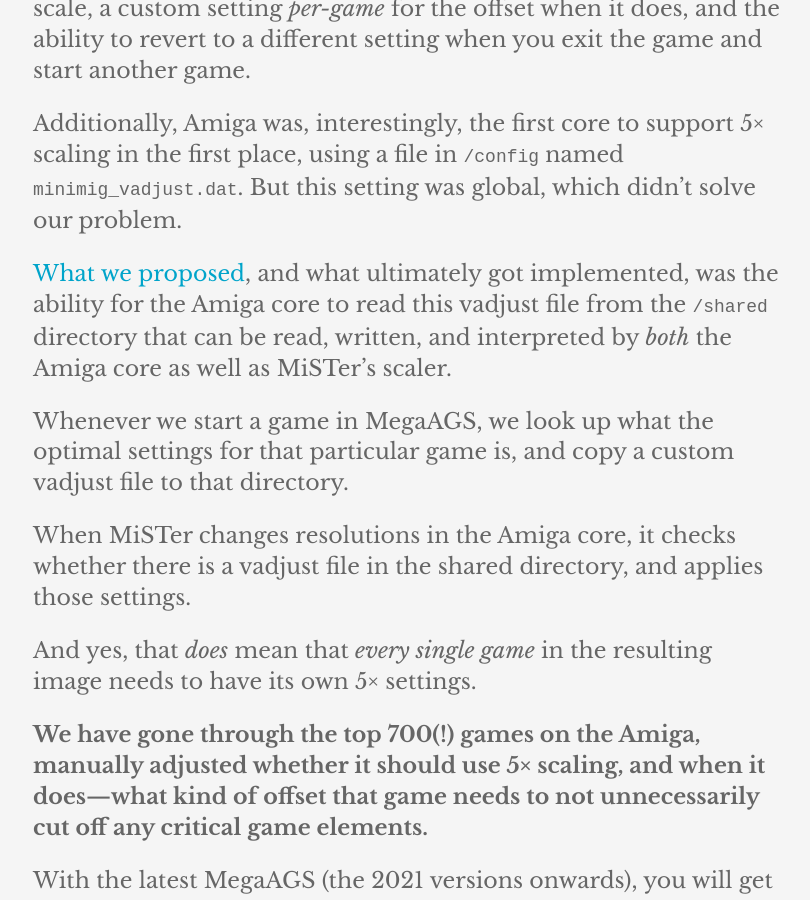
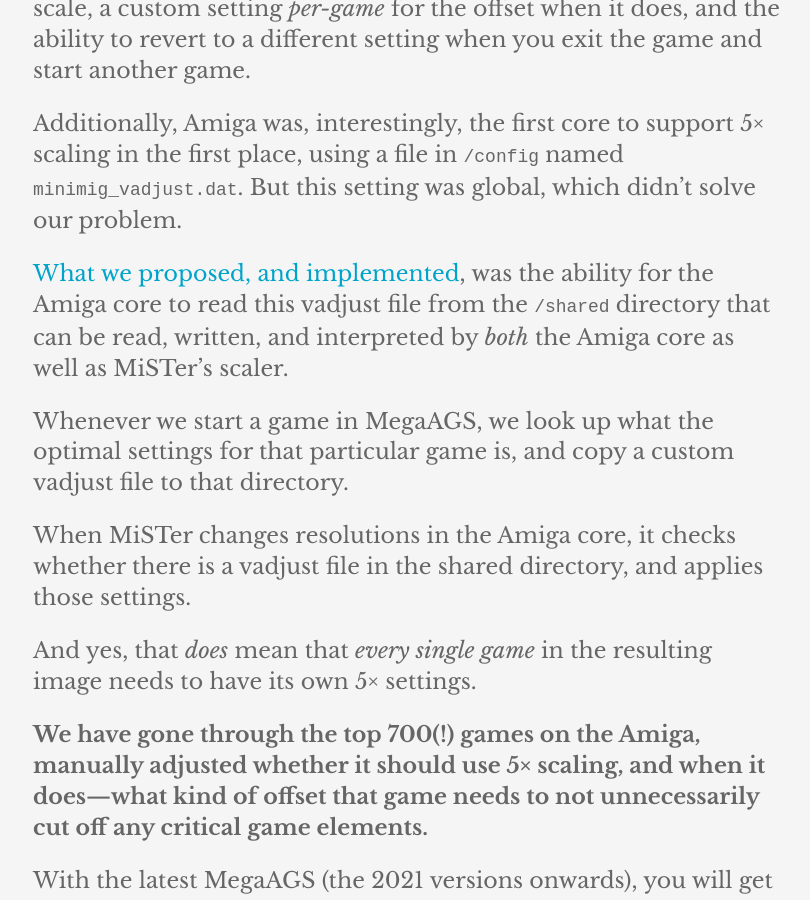
Before and after one commit to amigavision/amigavision.github.io, a Jekyll site: the page built from _posts/2021-03-13-2021.03.13.md, in a window 1280 px wide and 900 px high, scrolled down 4354 px. Shown: the whole window, without its empty margins (232-1042 px from the left). Built offline with Jekyll 4.4.1, drawn with Linux system fonts in a browser that asks for light colours.

Commit message:
Take the credit 😄

```diff
--- a/_posts/2021-03-13-2021.03.13.md
+++ b/_posts/2021-03-13-2021.03.13.md
@@ -48,7 +48,7 @@
 
 Additionally, Amiga was, interestingly, the first core to support 5× scaling in the first place, using a file in `/config` named `minimig_vadjust.dat`. But this setting was global, which didn’t solve our problem.
 
-[What we proposed], and what ultimately got implemented, was the ability for the Amiga core to read this vadjust file from the `/shared` directory that can be read, written, and interpreted by *both* the Amiga core as well as MiSTer’s scaler.
+[What we proposed, and implemented], was the ability for the Amiga core to read this vadjust file from the `/shared` directory that can be read, written, and interpreted by *both* the Amiga core as well as MiSTer’s scaler.
 
 Whenever we start a game in MegaAGS, we look up what the optimal settings for that particular game is, and copy a custom vadjust file to that directory.
 
```
Also changed, not shown: other parts of _posts/2021-03-13-2021.03.13.md (+1 -1 lines).
